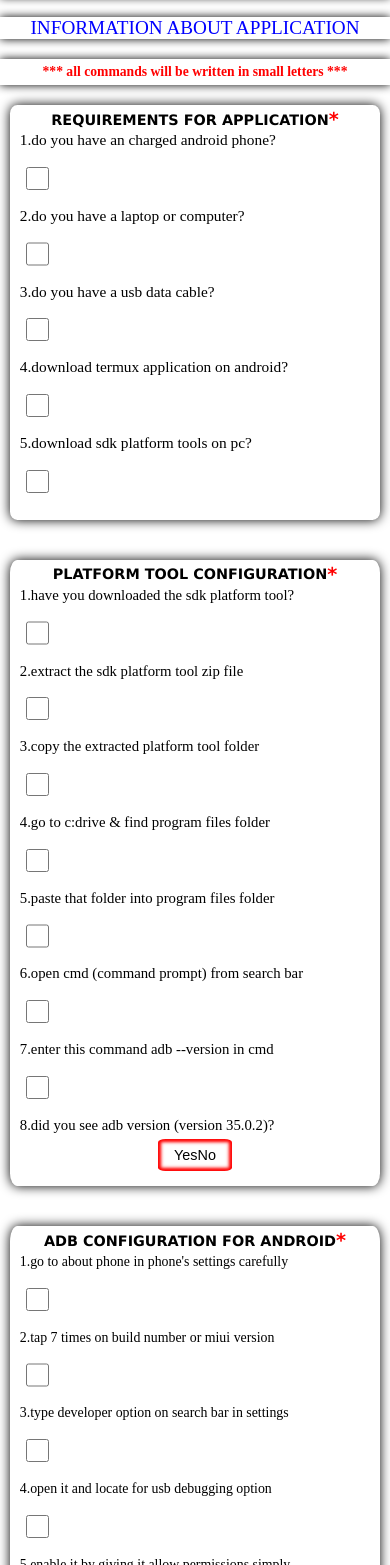
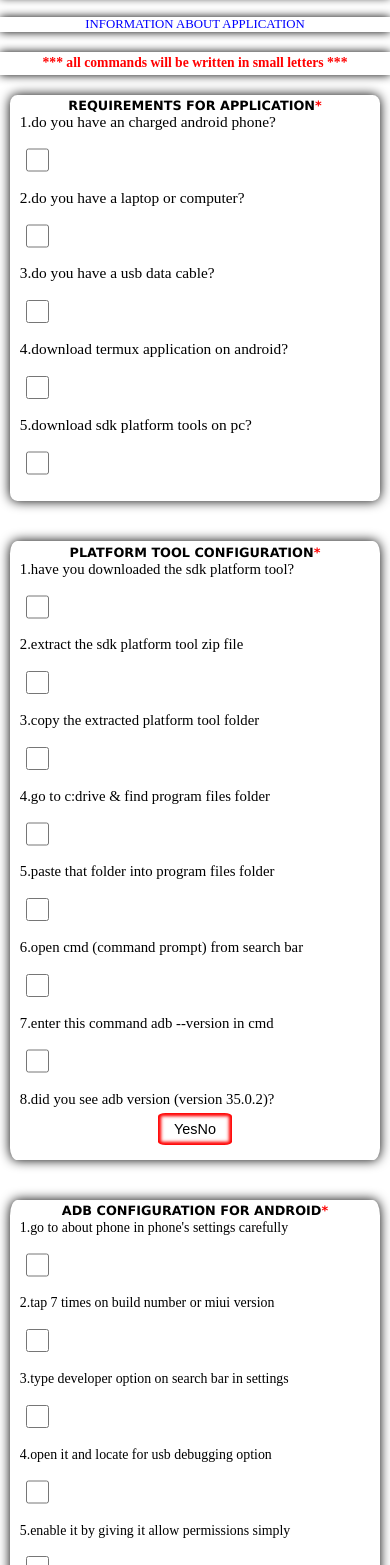
Before and after one commit to UserDevAkku/androidappslauncherWEB, a plain HTML site: page index.html in a window 390 px wide. Shown: the part 35-1600 px from the top of the page. Drawn offline with Linux system fonts and the light colour scheme.

Commit message:
updated  files

```diff
--- a/app.css
+++ b/app.css
@@ -491,7 +491,7 @@ input[type="checkbox"]:checked {
     align-items: center;
     justify-content: center;
     text-transform: uppercase;
-    font-size: clamp(1.2rem, 4vw, 6rem);
+    font-size: clamp(.8rem, 1.4vw, 6rem);
     animation: app-about 1s ease-in-out infinite;
     margin-bottom: 20px;
     box-shadow: 0px 0px 10px 0px #000;
@@ -499,7 +499,7 @@ input[type="checkbox"]:checked {
 
   .note {
     width: 100%;
-    padding: 5px;
+    padding: clamp(.212rem,.4vw,.8rem);
     display: flex;
     align-items: center;
     justify-content: center;
@@ -518,7 +518,7 @@ input[type="checkbox"]:checked {
     display: flex;
     align-items: center;
     justify-content: center;
-    font-size: clamp(0.9rem, 1.9vw, 6rem);
+    font-size: clamp(0.8rem, 1.9vw, 6rem);
     padding-top: clamp(0.2rem, 0.5vw, 0.9rem);
     font-family: Verdana, Geneva, Tahoma, sans-serif;
   }
@@ -531,7 +531,7 @@ input[type="checkbox"]:checked {
     display: flex;
     align-items: center;
     justify-content: center;
-    font-size: clamp(0.9rem, 1.9vw, 6rem);
+    font-size: clamp(0.8rem, 1.9vw, 6rem);
     padding-top: clamp(0.2rem, 0.5vw, 0.9rem);
     font-family: Verdana, Geneva, Tahoma, sans-serif;
   }
@@ -544,7 +544,7 @@ input[type="checkbox"]:checked {
     display: flex;
     align-items: center;
     justify-content: center;
-    font-size: clamp(0.9rem, 1.9vw, 6rem);
+    font-size: clamp(0.8rem, 1.9vw, 6rem);
     padding-top: clamp(0.2rem, 0.5vw, 0.9rem);
     font-family: Verdana, Geneva, Tahoma, sans-serif;
   }
@@ -557,7 +557,7 @@ input[type="checkbox"]:checked {
     display: flex;
     align-items: center;
     justify-content: center;
-    font-size: clamp(1.1rem, 2.3vw, 6rem);
+    font-size: clamp(.8rem, 1.9vw, 6rem);
     padding-top: clamp(0.3rem, 0.8vw, 0.9rem);
     font-family: Verdana, Geneva, Tahoma, sans-serif;
   }
@@ -566,24 +566,24 @@ input[type="checkbox"]:checked {
   .requirements-title::after {
     content: "*";
     color: red;
-    font-size: clamp(1.2rem, 3.3vw, 5rem);
+    font-size: clamp(.8rem, 3.3vw, 5rem);
   }
 
   .platformtool-title::after {
     content: "*";
     color: red;
-    font-size: clamp(1.2rem, 3.3vw, 5rem);
+    font-size: clamp(.8rem, 3.3vw, 5rem);
   }
 
   .adbconnection-title::after {
     content: "*";
     color: red;
-    font-size: clamp(1.2rem, 3.3vw, 5rem);
+    font-size: clamp(.8rem, 3.3vw, 5rem);
   }
 
   .termuxadbconnection-title::after {
     content: "*";
-    font-size: clamp(1.2rem, 3.3vw, 5rem);
+    font-size: clamp(.8rem, 3.3vw, 5rem);
     color: red;
   }
 
@@ -718,7 +718,7 @@ input[type="checkbox"]:checked {
 
   .boxes {
     width: 95%;
-    margin-bottom: 80px;
+    margin-bottom: clamp(1.8rem,4vw,6rem);
     box-shadow: 0px 0px 20px 0px #000;
     border: 20%;
   }
```
